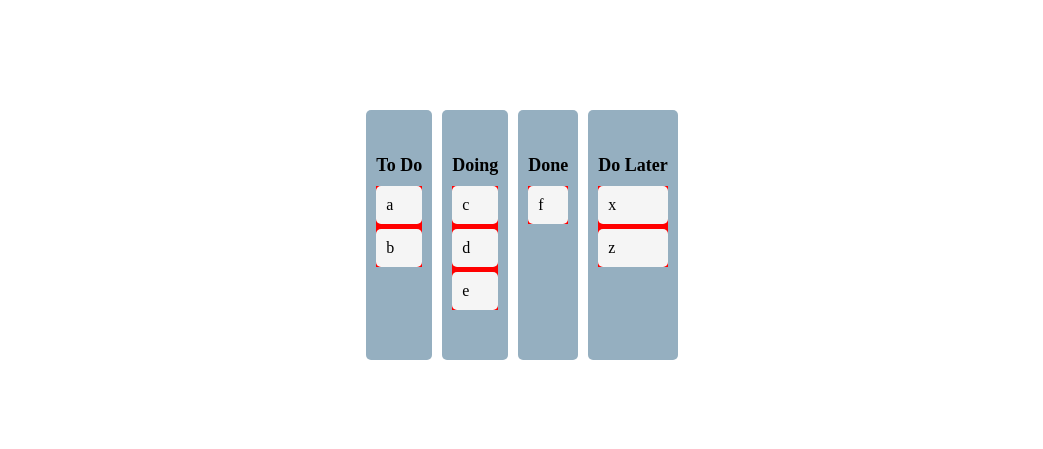
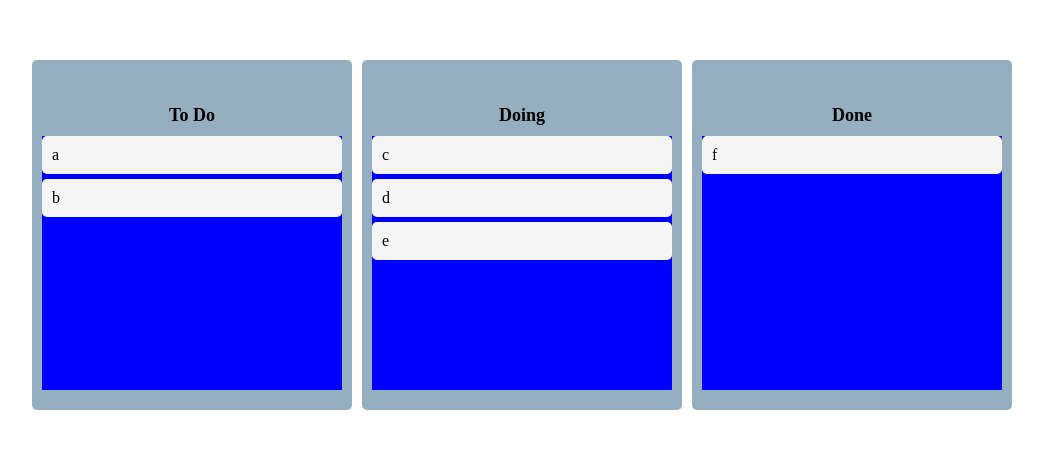
Before and after one commit to huisu-noh/react-trello, a React (Create React App) app: page / in a window 1280 px wide. Shown: the part 173-622 px from the top of the page, without its empty margins (126-1169 px from the left). Built offline with nearby package versions, Linux system fonts and the light colour scheme.

Commit message:
feat: Droppable Snapshot

```diff
--- a/src/App.tsx
+++ b/src/App.tsx
@@ -24,7 +24,6 @@
 function App() {
   const [toDos, setToDos] = useRecoilState(toDoState);
   const onDragEnd = (info: DropResult) => {
-    console.log(info);
     const { destination, draggableId, source } = info;
     if (!destination) return;
     if (destination?.droppableId === source.droppableId) {
--- a/src/Components/Board.tsx
+++ b/src/Components/Board.tsx
@@ -3,11 +3,14 @@
 import DragabbleCard from "./DragabbleCard";
 
 const Wrapper = styled.div`
+  width: 300px;
   padding: 20px 10px;
   padding-top: 30px;
   background-color: ${(props) => props.theme.bgColor};
   border-radius: 5px;
-  min-height: 200px;
+  min-height: 300px;
+  display: flex;
+  flex-direction: column;
 `;
 
 const Title = styled.h2`
@@ -15,6 +18,18 @@
   font-weight: 600;
   margin-bottom: 10px;
   font-size: 18px;
+`;
+
+interface IAreaProps {
+  isDraggingOver: boolean;
+  isDraggingFromThis: boolean;
+}
+
+const Area = styled.div<IAreaProps>`
+  background-color: ${(props) =>
+    props.isDraggingOver ? "pink" : props.isDraggingFromThis ? "red" : "blue"};
+  flex-grow: 1;
+  transition: background-color 0.3s ease-in-out;
 `;
 
 interface IBoardProps {
@@ -27,9 +42,10 @@
     <Wrapper>
       <Title>{boardId}</Title>
       <Droppable droppableId={boardId}>
-        {(magic) => (
-          <div
-            style={{ backgroundColor: "red" }}
+        {(magic, info) => (
+          <Area
+            isDraggingOver={info.isDraggingOver}
+            isDraggingFromThis={Boolean(info.draggingFromThisWith)}
             ref={magic.innerRef}
             {...magic.droppableProps}
           >
@@ -37,7 +53,7 @@
               <DragabbleCard toDo={toDo} key={toDo} index={index} />
             ))}
             {magic.placeholder}
-          </div>
+          </Area>
         )}
       </Droppable>
     </Wrapper>
--- a/src/atoms.ts
+++ b/src/atoms.ts
@@ -10,6 +10,5 @@
     "To Do": ["a", "b"],
     Doing: ["c", "d", "e"],
     Done: ["f"],
-    "Do Later": ["x", "z"],
   },
 });
```
